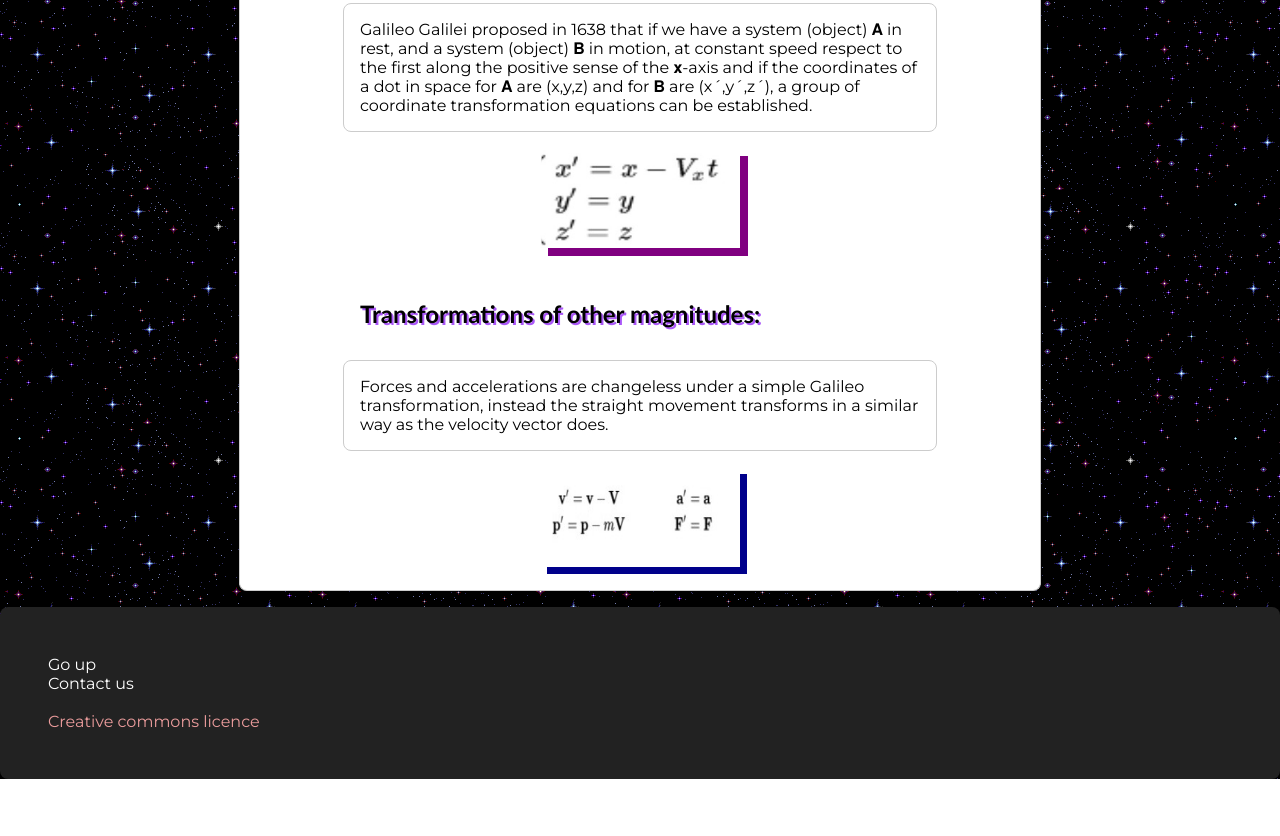
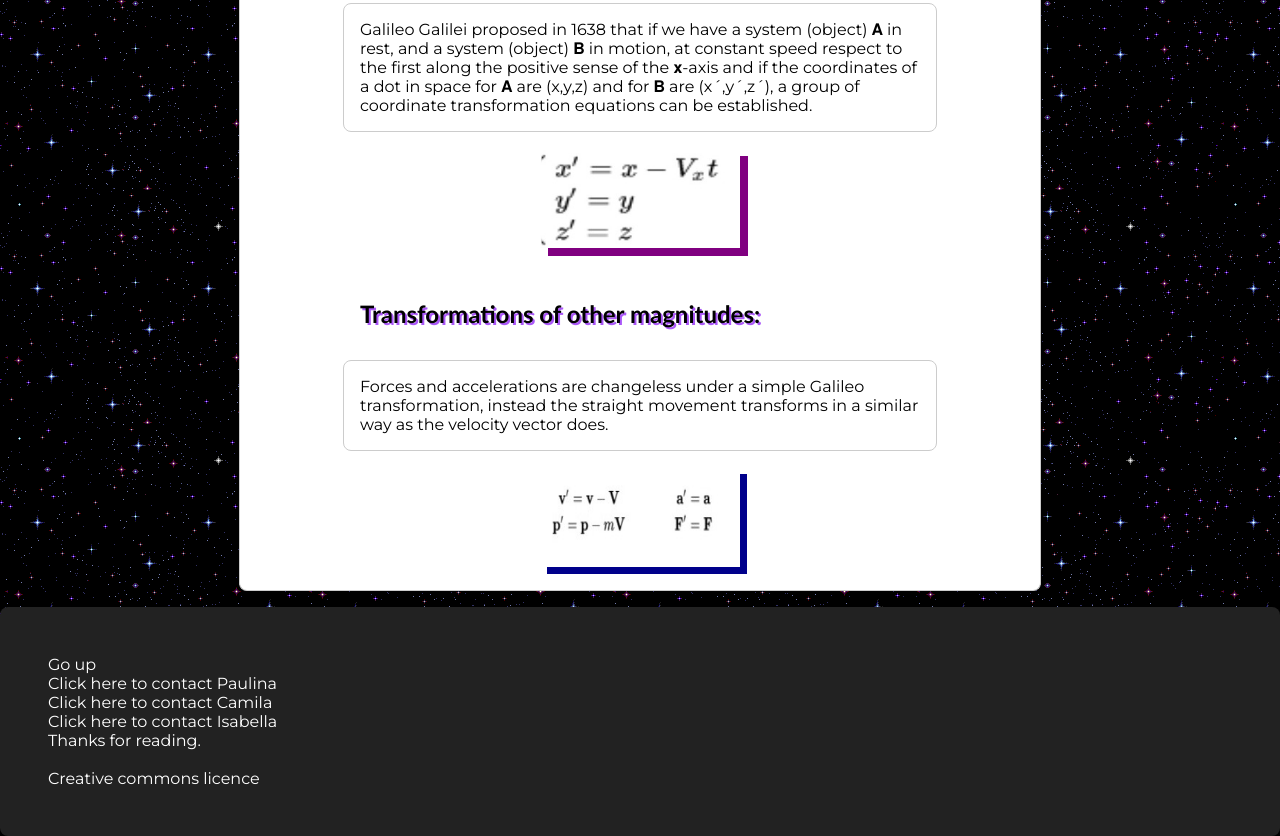
Before and after one commit to paulinagutierrex/final-syntesis-project, a plain HTML site: page index.html in a window 1280 px wide. Shown: the part 1448-2284 px from the top of the page. Before the commit the page ends 2227 px from the top, so only its background shows below. Drawn offline with nearby package versions, Linux system fonts and the light colour scheme.

Commit message:
initial commit

```diff
--- a/index.html
+++ b/index.html
@@ -70,10 +70,24 @@
     <footer>
       <section>
         <a href="#main-title"> Go up</a> <br />
-        <a href="mailto:example@gmail.com">Contact us</a>
+        <a href="paulina.gutierrezvanegas@bethlemitasbello.edu.co"
+          >Click here to contact Paulina</a
+        >
+        <br />
+        <a href="mariacamila.mesaarango@bethlemitasbello.edu.co"
+          >Click here to contact Camila</a
+        >
+        <br />
+
+        <a href="isabella.idarragasuarez@bethlemitasbello.edu.co"
+          >Click here to contact Isabella</a
+        >
+        <br />
+        <a>Thanks for reading.
       </section>
       <br />
       Creative commons licence
+      <br />
     </footer>
   </body>
 </html>
```
Also changed, not shown: imagenes/einsteinylorentz.jpg (added), imagenes/eisteinrelatividad.jpg (added), imagenes/estrellas.gif (deleted), imagenes/pergamino.jpg (deleted), imagenes/viajespacial.jpeg (deleted), 1 other file.
